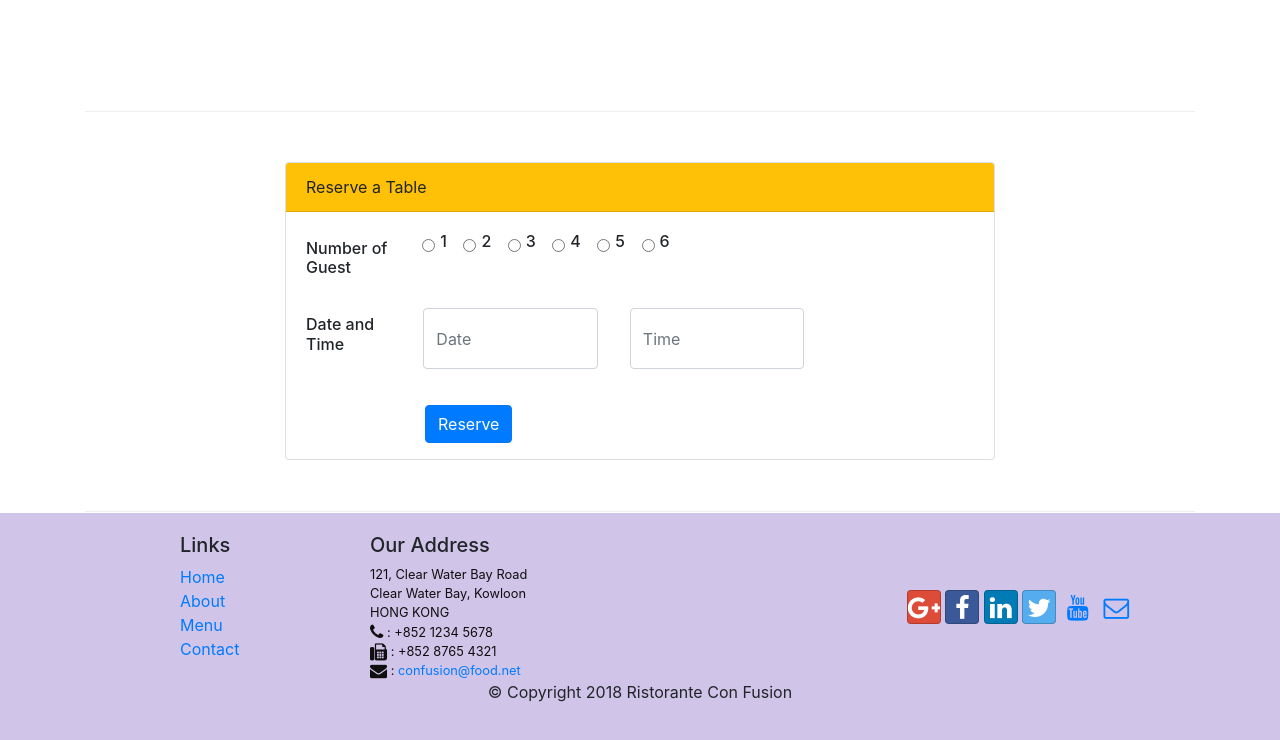
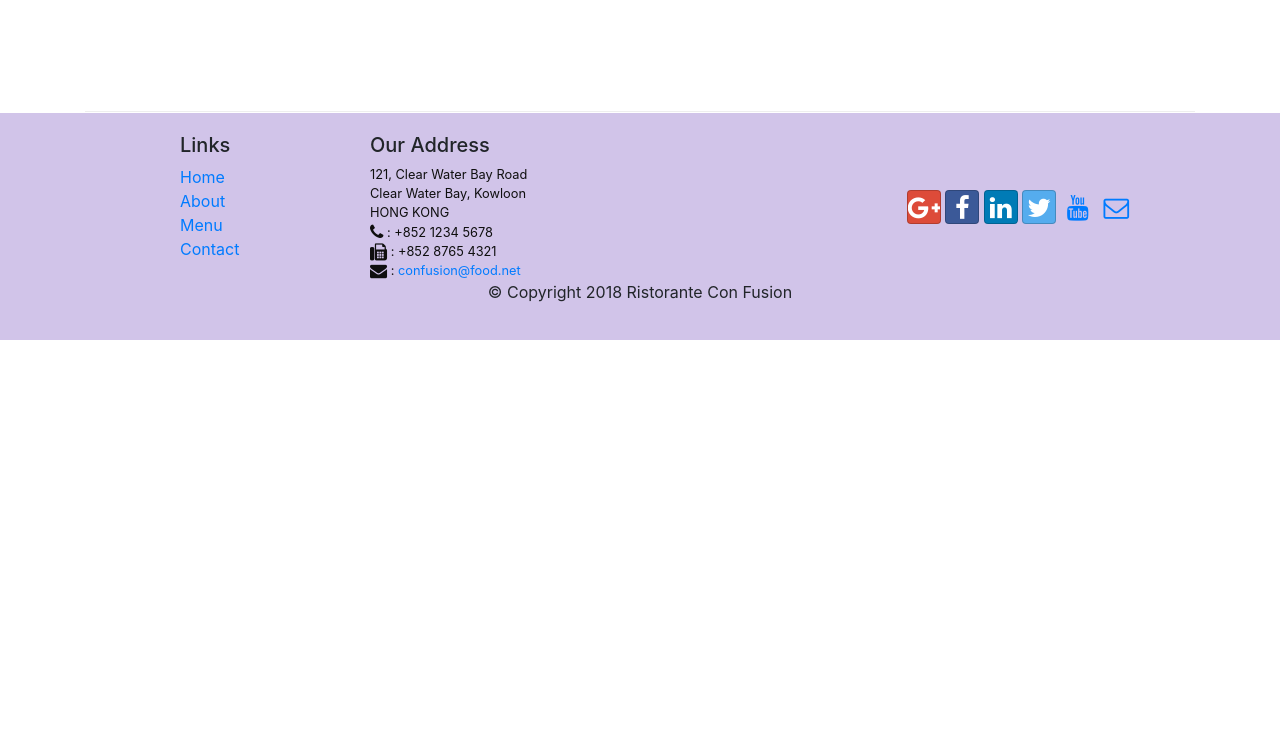
Before and after one commit to sintimmisa/coursera_ui_design_boostrape, a website: page index.html in a window 1280 px wide. Shown: the part 1823-2563 px from the top of the page. After the commit the page ends 2163 px from the top, so only its background shows below. Drawn offline with nearby package versions, Linux system fonts and the light colour scheme.

Commit message:
Assignment-3

```diff
--- a/index.html
+++ b/index.html
@@ -106,7 +106,7 @@
               <label for="num-of-guest" class="col-12 col-sm-2 col-form-label ">
                 <h6>Number of Guest</h6>
               </label>
-                <div class="col-12 col-sm">
+              <div class="col-12 col-sm-10">
                 <div class="form-check form-check-inline ">
 
                   <input class="form-check-input" type="radio" name="inlineRadioOptions" id="inlineRadio1"
@@ -125,7 +125,7 @@
                 </div>
                 <div class="form-check form-check-inline">
                   <input class="form-check-input" type="radio" name="inlineRadioOptions" id="inlineRadio3"
-                      value="option3">
+                    value="option3" checked>
                   <label class="form-check-label" for="inlineRadio3">
                     <h6>3</h6>
                   </label>
@@ -159,6 +159,28 @@
 
             </div>
             <div class="form-group row">
+                <label for="section" class="col-12 col-sm-2 col-form-label">
+                  <h6>Section</h6>
+                </label>
+                <div class="col-12 col-sm">
+                  <div class="form-check form-check-inline">
+                    <input class="form-check-input" type="radio" name="non_smoking" id="non_smoking"
+                      value="non_smoking" checked>
+                    <label class="form-check-label" for="non_smoking">
+                      <button class="btn btn-success">Non-Smoking</button>
+                    </label>
+                  </div>
+
+                  <div class="form-check form-check-inline">
+                    <input class="form-check-input" type="radio" name="smoking" id="smoking"
+                      value="option6">
+                    <label class="form-check-label" for="smoking">
+                      <button class="btn btn-danger">Smoking</button>
+                    </label>
+                  </div>
+                </div>
+              </div>
+            <div class="form-group row">
               <label for="date" class="col-12 col-sm-2 col-form-label">
                 <h6>Date and Time</h6>
               </label>
@@ -174,16 +196,13 @@
           <div class="col-0 col-sm-2">
 
           </div>
-            <div class="col-12 mx-3 col-sm">
+          <div class="col-12 mx-3 col-sm-10">
             <button type="button" class="btn btn-secondary btn-sm ml-auto" data-dismiss="modal">Cancel</button>
             <button type="submit" class="btn btn-primary btn-sm ml-1">Reserve</button>
           </div>
 
         </div>
       </div>
-
-
-
 
       </form>
     </div>
@@ -207,8 +226,7 @@
           <img src="./img/logo.png" alt="" class="img-fluid" />
         </div>
         <div class="col-12 col-sm-3 align-self-center">
-          <a  class="btn btn-warning nav-link  btn-block "
-            data-toggle="modal" data-target="#reserve_table">
+          <a class="btn btn-warning nav-link  btn-block " data-toggle="modal" data-target="#reserve_table">
             <h6>Reserver Table</h6>
           </a>
         </div>
@@ -268,8 +286,8 @@
 
             <ol class="carousel-indicators">
               <li data-target="#mycarousel" data-slide-to="0" class="active"></li>
-               <li data-target="#mycarousel" data-slide-to="1" ></li>
-                <li data-target="#mycarousel" data-slide-to="2" ></li>
+              <li data-target="#mycarousel" data-slide-to="1"></li>
+              <li data-target="#mycarousel" data-slide-to="2"></li>
             </ol>
             <!--left and right controls-->
             <a class="carousel-control-prev" href="#mycarousel" role="button" data-slide="prev">
@@ -354,100 +372,6 @@
     </div>
 
 
-    <div class="row row-content align-self-center">
-      <div class="col-0 col-sm-2">
-
-      </div>
-      <div class="col-12 col-sm-8 ">
-        <div class="card">
-          <div class="card-header bg-warning">Reserve a Table</div>
-          <div class="card-body">
-            <form action="" id="reserve-table-form">
-              <div class="form-group row">
-                <label for="num-of-guest" class="col-12 col-sm-2 col-form-label ">
-                  <h6>Number of Guest</h6>
-                </label>
-                <div class="col-12 col-sm">
-                  <div class="form-check form-check-inline ">
-
-                    <input class="form-check-input" type="radio" name="inlineRadioOptions" id="inlineRadio1"
-                      value="option1">
-                    <label class="form-check-label" for="inlineRadio1">
-                      <h6>1</h6>
-                    </label>
-
-                  </div>
-                  <div class="form-check form-check-inline">
-                    <input class="form-check-input" type="radio" name="inlineRadioOptions" id="inlineRadio2"
-                      value="option2">
-                    <label class="form-check-label" for="inlineRadio2">
-                      <h6>2</h6>
-                    </label>
-                  </div>
-                  <div class="form-check form-check-inline">
-                    <input class="form-check-input" type="radio" name="inlineRadioOptions" id="inlineRadio3"
-                      value="option3">
-                    <label class="form-check-label" for="inlineRadio3">
-                      <h6>3</h6>
-                    </label>
-                  </div>
-                  <div class="form-check form-check-inline">
-                    <input class="form-check-input" type="radio" name="inlineRadioOptions" id="inlineRadio3"
-                      value="option4">
-                    <label class="form-check-label" for="inlineRadio3">
-                      <h6>4</h6>
-                    </label>
-
-                  </div>
-                  <div class="form-check form-check-inline">
-                    <input class="form-check-input" type="radio" name="inlineRadioOptions" id="inlineRadio3"
-                      value="option5">
-                    <label class="form-check-label" for="inlineRadio3">
-                      <h6>5</h6>
-                    </label>
-
-                  </div>
-                  <div class="form-check form-check-inline">
-                    <input class="form-check-input" type="radio" name="inlineRadioOptions" id="inlineRadio3"
-                      value="option6">
-                    <label class="form-check-label" for="inlineRadio3">
-                      <h6>6</h6>
-                    </label>
-
-                  </div>
-                </div>
-
-
-              </div>
-              <div class="form-group row">
-                <label for="date" class="col-12 col-sm-2 col-form-label">
-                  <h6>Date and Time</h6>
-                </label>
-
-
-                <input type="text" class="form-control  mx-3 col-11 col-sm-3" id="date" name="date"
-                  placeholder="Date" /><input type="text" class=" form-control  mx-3 col-11  col-sm-3" id="time"
-                  name="time" placeholder="Time" />
-              </div>
-          </div>
-
-          <div class="row form-group">
-            <div class="col-0 col-sm-2">
-
-            </div>
-            <div class="col-12 mx-3 col-sm">
-              <button class="btn btn-primary align-self-lg-start" type="submit">Reserve</button>
-            </div>
-
-          </div>
-        </div>
-
-
-
-
-        </form>
-      </div>
-    </div>
 
   </div>
   <div class="col-0 col-sm-2">
@@ -509,6 +433,6 @@
 <script src="node_modules/jquery/dist/jquery.slim.min.js"></script>
 <script src="node_modules/popper.js/dist/umd/popper.min.js"></script>
 <script src="node_modules/bootstrap/dist/js/bootstrap.min.js"></script>
-<script src="./js/main.js"></script>
+
 
 </html>
```
Lines whose indentation alone changed are shown as unchanged.
